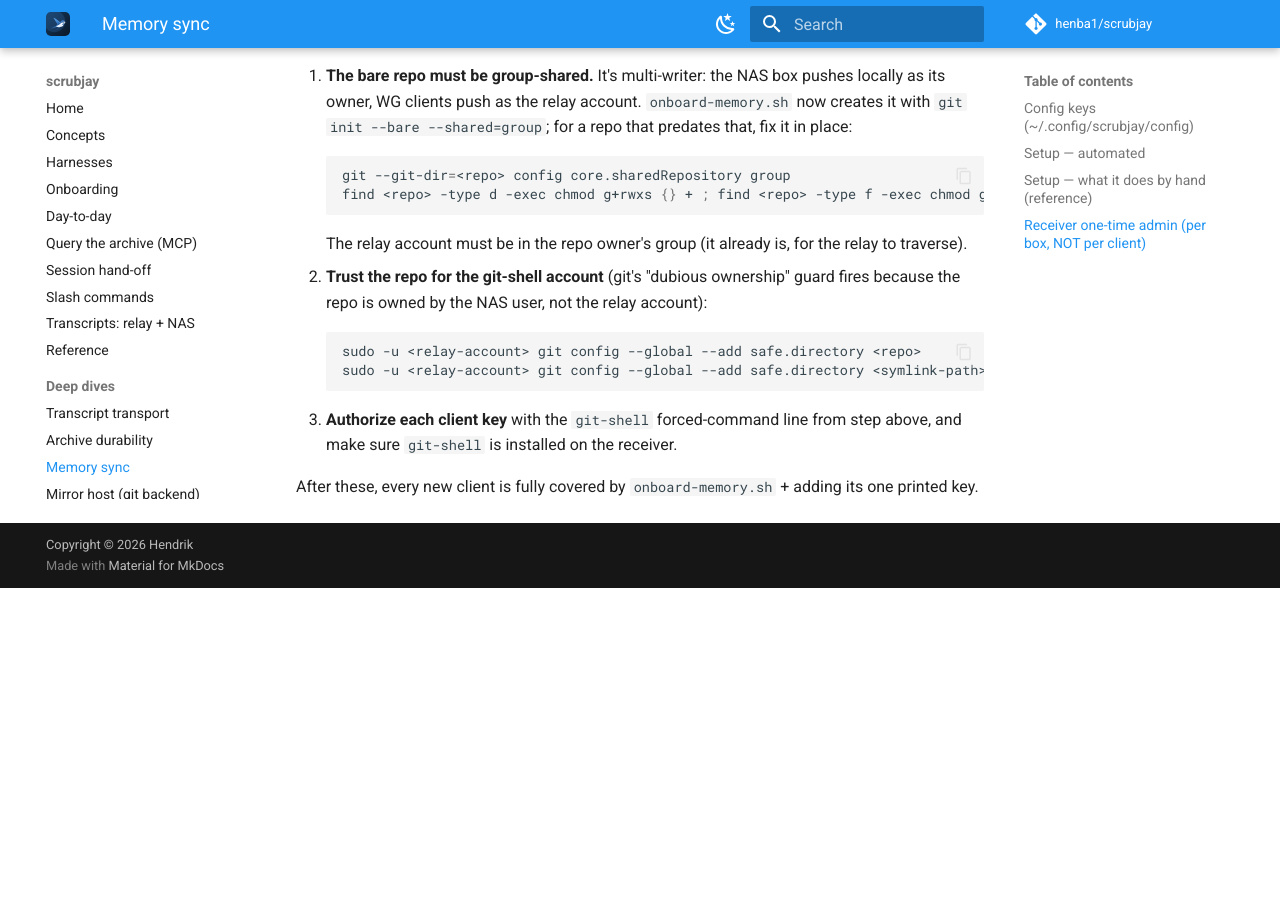
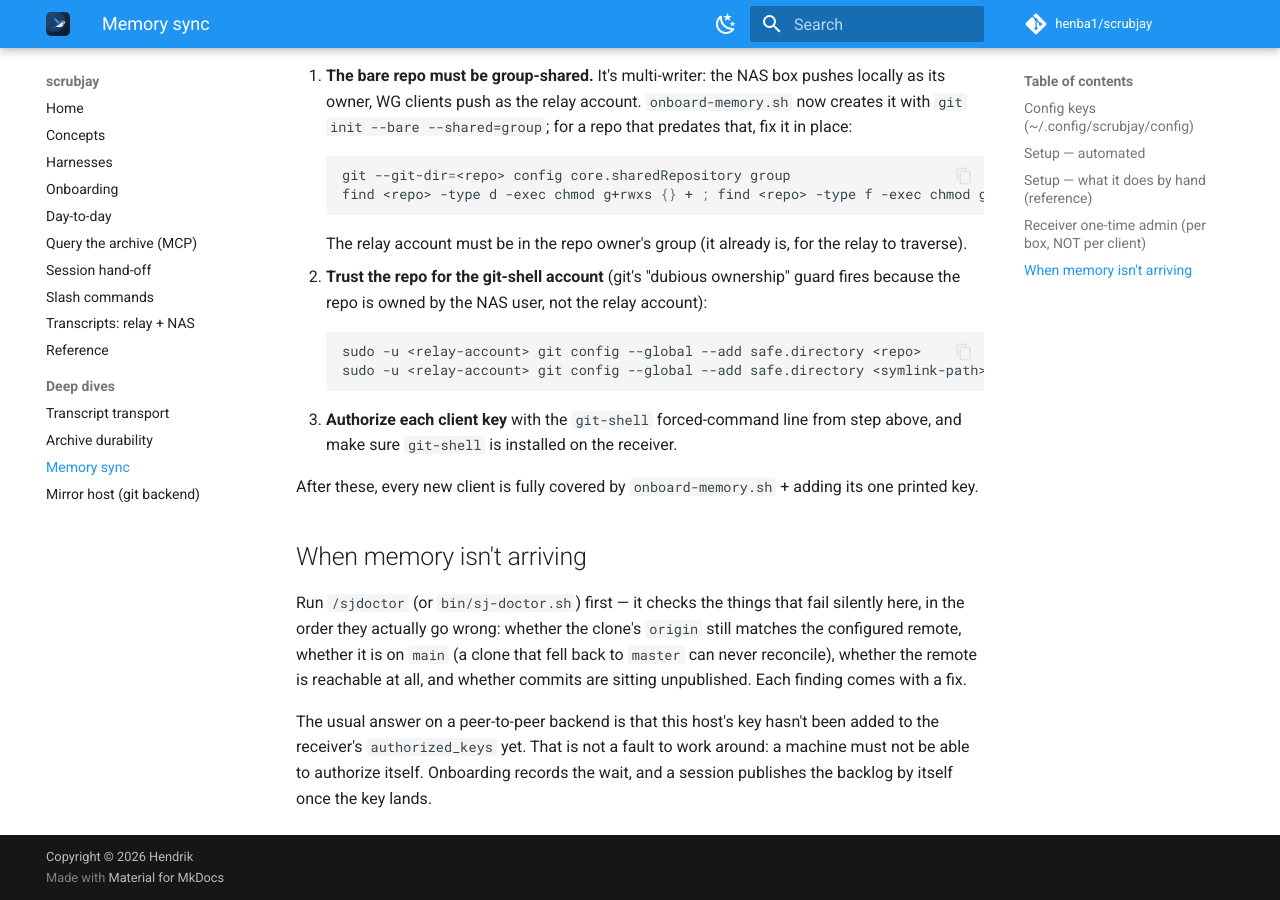
Before and after one commit to henba1/scrubjay, an MkDocs documentation site: the page built from docs/memory-sync.md, in a window 1280 px wide and 900 px high, scrolled down 2876 px. Built offline with MkDocs 1.6.1 and Material for MkDocs 9.7.7, drawn with Linux system fonts in a browser that asks for light colours; comment, search, counter and statistics services are not loaded; before the commit the page ends 3464 px from its top, so only the background shows below that.

Commit message:
onboarding: end on evidence, and document /sjdoctor (#16)
Onboarding now finishes by running sj-doctor, so the run ends on evidence rather than on having written config. A failing check there is not an onboarding failure on the p2p backends (the receiver key is deliberately unauthorized at that point). Docs: /sjdoctor in the slash-command table, the bin/ map, reference, and a memory-sync troubleshooting section.

Co-Authored-By: Claude <noreply@anthropic.com>

```diff
--- a/docs/memory-sync.md
+++ b/docs/memory-sync.md
@@ -136,3 +136,16 @@ onboard) and aren't auto-applied — do them once when you first enable client m
    sure `git-shell` is installed on the receiver.
 
 After these, every new client is fully covered by `onboard-memory.sh` + adding its one printed key.
+
+## When memory isn't arriving
+
+Run `/sjdoctor` (or `bin/sj-doctor.sh`) first — it checks the things that fail silently here, in
+the order they actually go wrong: whether the clone's `origin` still matches the configured
+remote, whether it is on `main` (a clone that fell back to `master` can never reconcile), whether
+the remote is reachable at all, and whether commits are sitting unpublished. Each finding comes
+with a fix.
+
+The usual answer on a peer-to-peer backend is that this host's key hasn't been added to the
+receiver's `authorized_keys` yet. That is not a fault to work around: a machine must not be able
+to authorize itself. Onboarding records the wait, and a session publishes the backlog by itself
+once the key lands.
```
Also changed, not shown: docs/onboarding.md (+1 -0 lines), docs/reference.md (+14 -0 lines), docs/slash-commands.md (+1 -0 lines), 1 other file.
